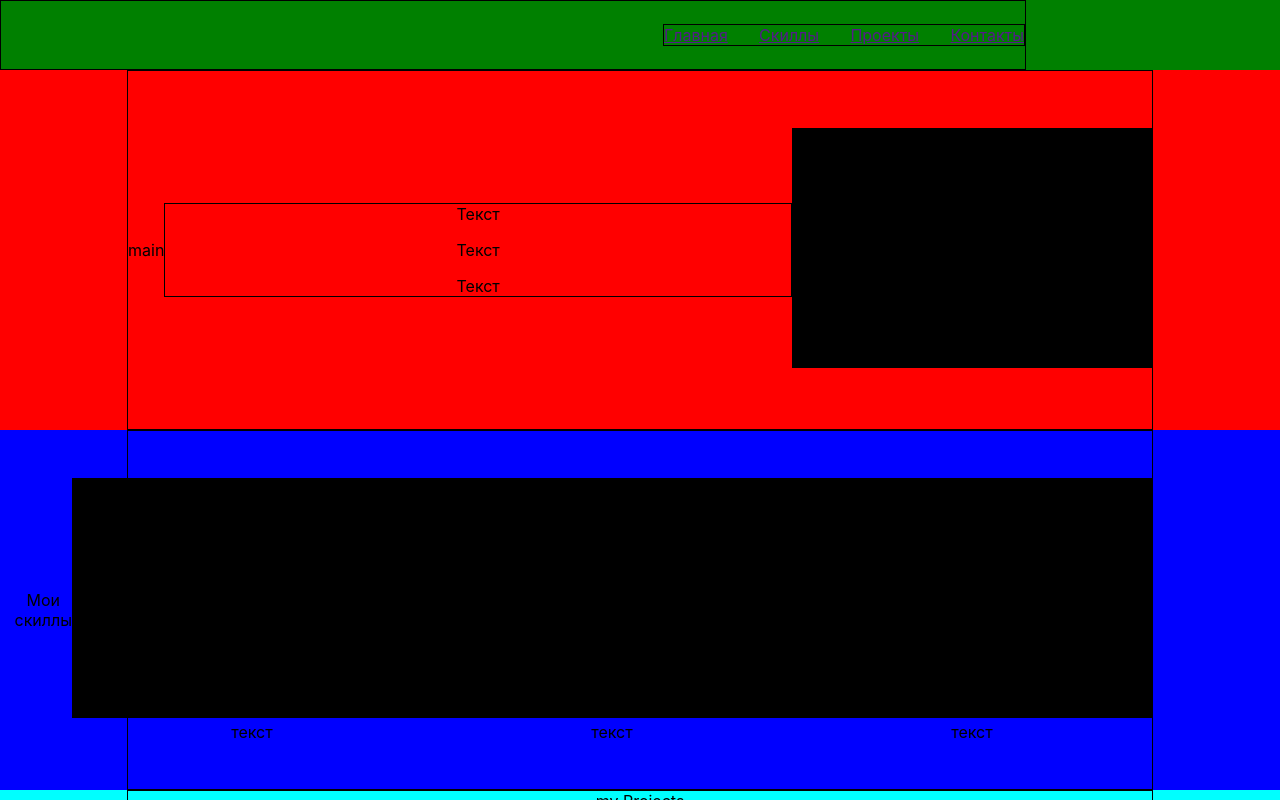
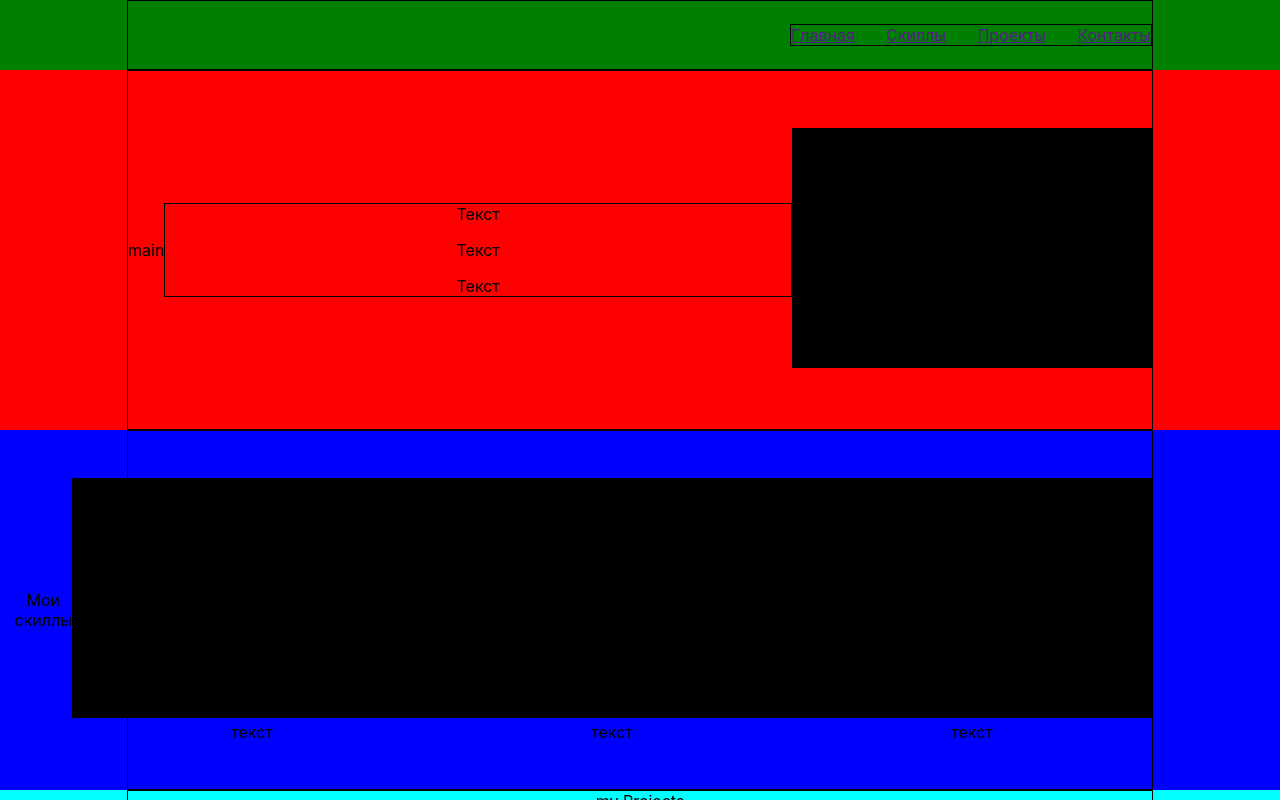
Before and after one commit to VadzimFiadoryn/partfolio, a React (Create React App) app: page / in a window 1280 px wide. Shown: the top 800 px of the page. Built offline with nearby package versions, Linux system fonts and the light colour scheme.

Commit message:
19.02.20//2

```diff
--- a/src/footer.module.css
+++ b/src/footer.module.css
@@ -1,15 +1,15 @@
 .footer {
+  display: flex;
   height: 260px;
   background-color: slategray;
-  display: flex;
   justify-content: center;
   border: 1px solid;
 }
 
 .contener {
+  display:flex;
   width: 80%;
   border: 1px solid;
-  display: flex;
   flex-direction: column;
   align-items: center;
 }
--- a/src/header.module.css
+++ b/src/header.module.css
@@ -2,6 +2,7 @@
     height: 70px;
     background-color: green;
     display: flex;
+    justify-content: center;
 }
 .nav {
     width: 360px;
--- a/src/main.module.css
+++ b/src/main.module.css
@@ -1,24 +1,24 @@
 .main {
+    display: flex;
     height: 360px;
     background-color: red;
-  display: flex ;
     justify-content: center;
 }
 
 .container {
     width: 80%;
-  /*   border: 1px solid;*/
     display: flex;
-  justify-content: flex-end;
     align-items: center;
     border: 1px solid;
 }
-.greeting{
+
+.greeting {
     width: 80%;
     border: 1px solid;
+
 }
 
-.photo{
+.photo {
     /*height: 50px;
      width: 50px;
      border-color: aqua;*/
```
Lines whose indentation alone changed are shown as unchanged.
